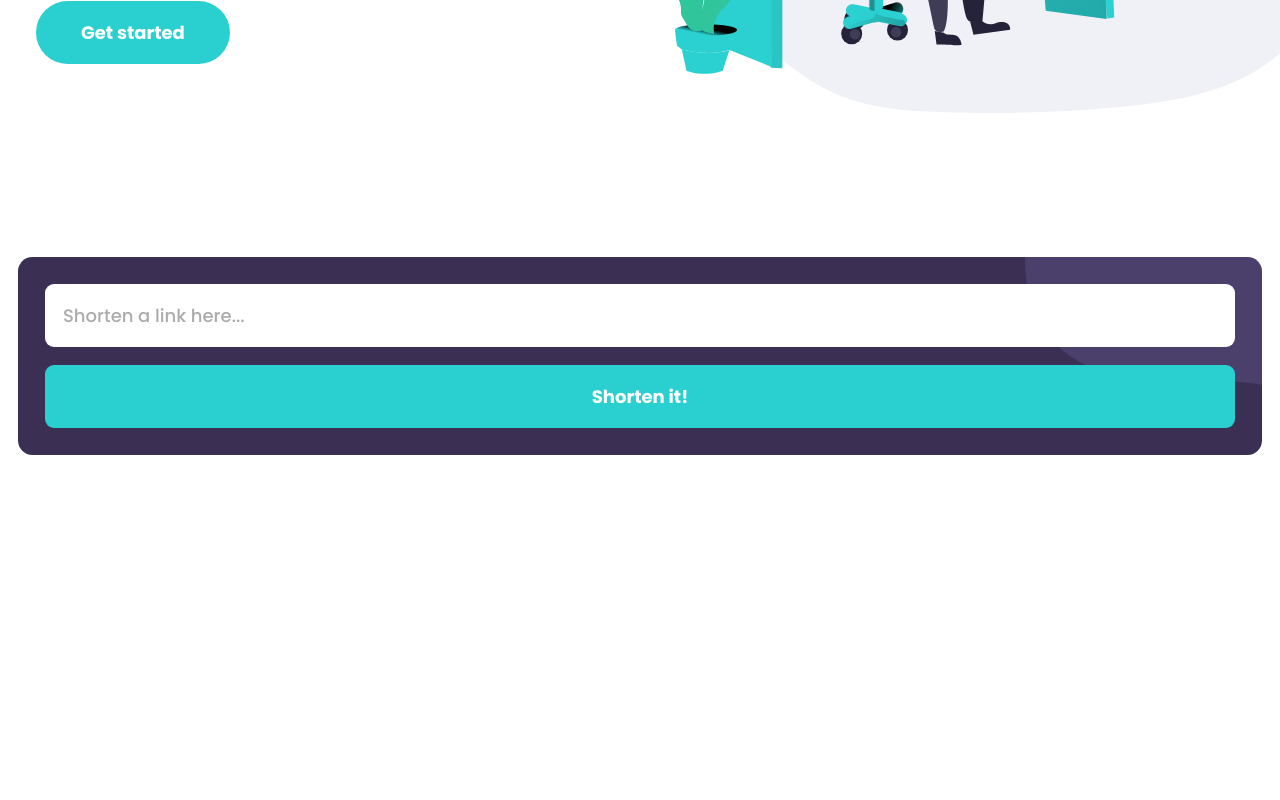
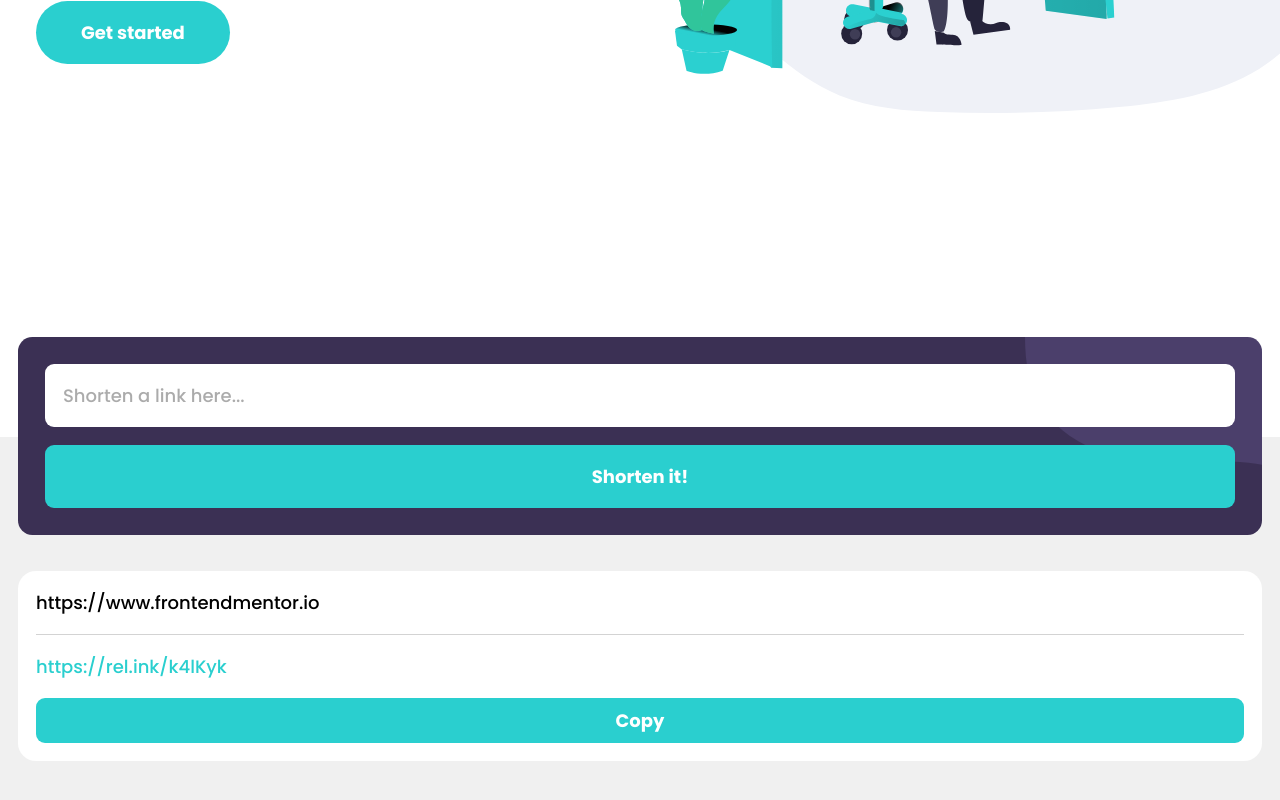
Before and after one commit to pklepa/url-shortening, a React (Create React App) app: page / in a window 1280 px wide. Shown: the part 554-1354 px from the top of the page. Before the commit the page ends 1200 px from the top, so only its background shows below. Built offline with nearby package versions, Linux system fonts and the light colour scheme.

Commit message:
Add searchResult card component

```diff
--- a/src/App.js
+++ b/src/App.js
@@ -3,7 +3,7 @@ import { ThemeProvider } from "styled-components";
 import GlobalStyle from "./assets/styles/globalStyles";
 import theme from "./assets/styles/theme";
 
-import Layout from "./components/Layout";
+import Layout, { ColorBackground } from "./components/Layout";
 import Navbar from "./components/Navbar";
 import MobileMenu from "./components/MobileMenu";
 import HeroSection from "./components/HeroSection";
@@ -22,7 +22,9 @@ function App() {
 
         <HeroSection />
 
-        <SearchSection />
+        <ColorBackground>
+          <SearchSection />
+        </ColorBackground>
       </Layout>
     </ThemeProvider>
   );
--- a/src/assets/styles/theme.js
+++ b/src/assets/styles/theme.js
@@ -12,6 +12,7 @@ const theme = {
     violet: "hsl(257, 27%, 26%)",
     red: "hsl(0, 87%, 67%)",
     grey: "hsl(0, 0%, 75%)",
+    grey_light: "#f0f0f0",
     grey_violet: "hsl(257, 7%, 63%)",
     dark_violet: "hsl(260, 8%, 14%)",
     dark_blue: "hsl(255, 11%, 22%)",
--- a/src/components/Layout.js
+++ b/src/components/Layout.js
@@ -16,4 +16,15 @@ const Container = styled.div`
   position: relative;
 `;
 
+export const ColorBackground = styled.div`
+  display: flex;
+  flex-direction: column;
+  align-items: center;
+  width: 100%;
+
+  background-color: ${(props) => props.theme.colors.grey_light};
+
+  margin-top: 13rem;
+`;
+
 export default Layout;
--- /dev/null
+++ b/src/components/SearchResult.js
@@ -0,0 +1,67 @@
+import React, { useRef, useState } from "react";
+import styled from "styled-components";
+
+import Button from "./Button";
+
+function SearchResult() {
+  const linkRef = useRef(null);
+  const [isCopied, setIsCopied] = useState(false);
+
+  function handleClick() {
+    navigator.clipboard.writeText(linkRef.current.textContent);
+    setIsCopied(true);
+  }
+
+  return (
+    <Container>
+      <div>
+        <InitialLink>https://www.frontendmentor.io</InitialLink>
+      </div>
+
+      <div>
+        <ShortLink ref={linkRef}>https://rel.ink/k4lKyk</ShortLink>
+        <CopyButton isCopied={isCopied} onClick={handleClick}>
+          {isCopied ? "Copied!" : "Copy"}
+        </CopyButton>
+      </div>
+    </Container>
+  );
+}
+
+const Container = styled.div`
+  display: flex;
+  flex-direction: column;
+  padding: 1rem;
+  width: 100%;
+
+  background-color: ${(props) => props.theme.colors.white};
+  border-radius: 1rem;
+
+  div {
+    display: flex;
+    flex-direction: column;
+  }
+`;
+
+const InitialLink = styled.span`
+  padding-bottom: 1rem;
+  border-bottom: 1px solid #d3d3d3;
+  font-weight: 500;
+`;
+
+const ShortLink = styled.span`
+  color: ${(props) => props.theme.colors.cyan};
+  padding: 1rem 0;
+  font-weight: 500;
+`;
+
+const CopyButton = styled(Button)`
+  padding: 0.5rem 2rem;
+  border-radius: 0.5rem;
+  transition: all 0.4s;
+
+  background-color: ${(props) =>
+    props.isCopied ? props.theme.colors.violet : props.theme.colors.cyan};
+`;
+
+export default SearchResult;
--- a/src/components/SearchSection.js
+++ b/src/components/SearchSection.js
@@ -4,6 +4,7 @@ import styled from "styled-components";
 import Button from "./Button";
 
 import Img from "../assets/images/bg-shorten-mobile.svg";
+import SearchResult from "./SearchResult";
 
 function SearchSection() {
   const [userInput, setUserInput] = useState("");
@@ -37,6 +38,10 @@ function SearchSection() {
 
         <SearchButton onClick={handleSubmit}>Shorten it!</SearchButton>
       </Form>
+
+      <ResultsContainer>
+        <SearchResult />
+      </ResultsContainer>
     </Container>
   );
 }
@@ -44,7 +49,7 @@ function SearchSection() {
 const Container = styled.section`
   display: flex;
   flex-direction: column;
-  padding: 3rem 1rem;
+  padding: 0 1rem 3rem;
 
   width: 100%;
 `;
@@ -59,6 +64,8 @@ const Form = styled.form`
 
   border-radius: 0.8rem;
   width: 100%;
+
+  margin-top: -100px;
 
   position: relative;
 
@@ -108,4 +115,12 @@ const SearchButton = styled(Button)`
   border-radius: 0.5rem;
 `;
 
+const ResultsContainer = styled.div`
+  display: flex;
+  flex-direction: column;
+
+  width: 100%;
+  margin-top: 2rem;
+`;
+
 export default SearchSection;
```
Also changed, not shown: 1 other file (tests, documents, lock files or other folders).
